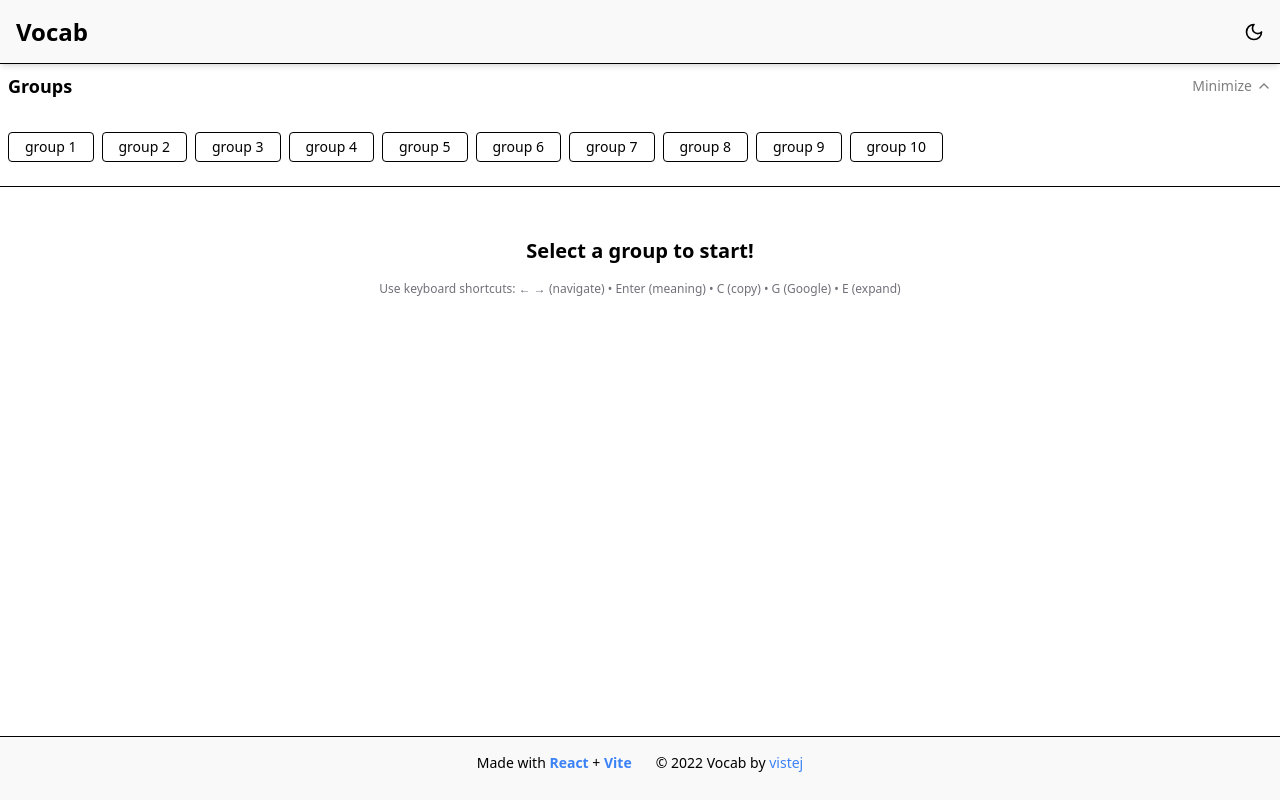
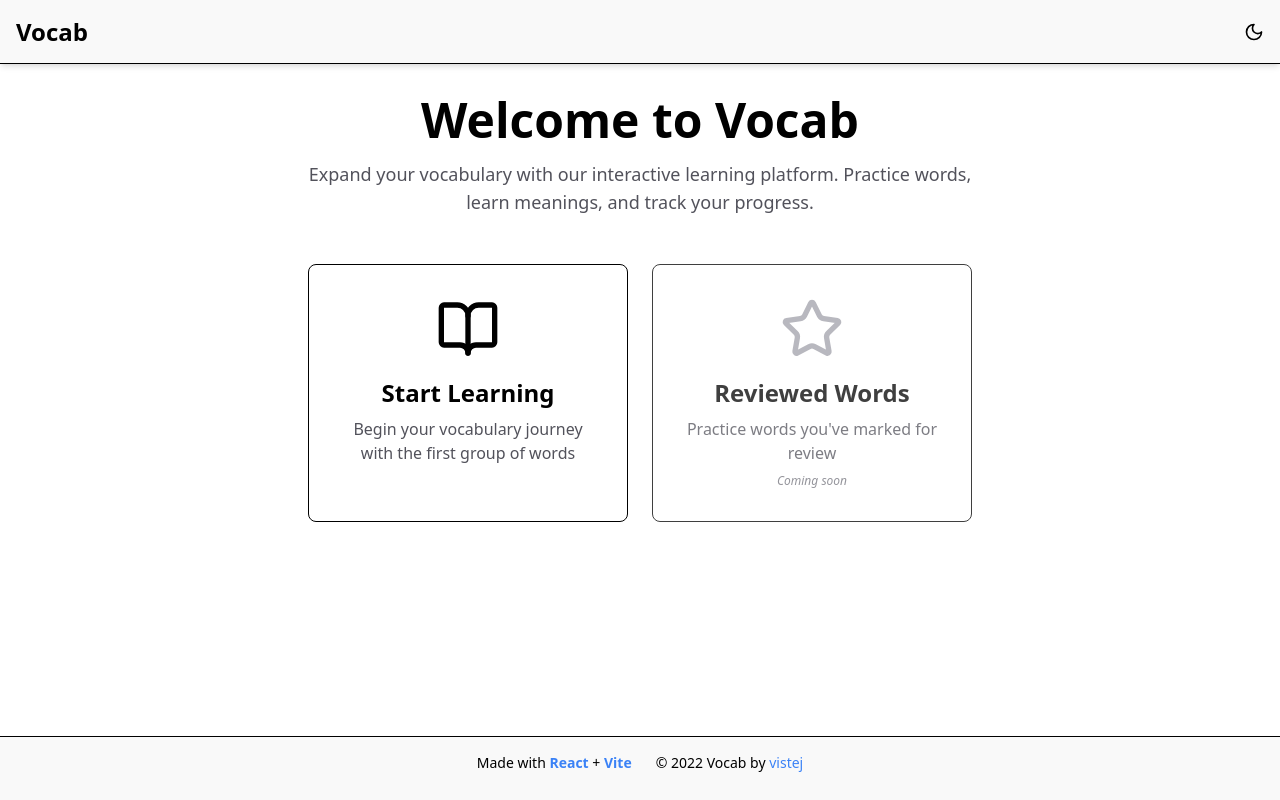
Before and after one commit to vistej/vocab, a React (Vite) app: page / in a window 1280 px wide. Built offline with nearby package versions, Linux system fonts and the light colour scheme.

Commit message:
homepage added

```diff
--- a/src/App.jsx
+++ b/src/App.jsx
@@ -1,5 +1,6 @@
 import { Navigate, Route, Routes } from 'react-router-dom';
 import Home from './Pages/Home';
+import WordListPage from './Pages/WordListPage';
 import { toast, Toaster } from 'sonner';
 import { useNetworkStatus } from './utils/network';
 import { useEffect, useRef } from 'react';
@@ -28,8 +29,8 @@ function App() {
       {/* Routes */}
       <Routes>
         <Route path='/' element={<Home />} />
-        <Route path='/:pgi' element={<Home />} />
-        <Route path='/:pgi/:pwi' element={<Home />} />
+        <Route path='/:pgi' element={<WordListPage />} />
+        <Route path='/:pgi/:pwi' element={<WordListPage />} />
         <Route path='*' element={<Navigate to='/' replace />} />
       </Routes>
     </div>
--- a/src/Pages/Home.jsx
+++ b/src/Pages/Home.jsx
@@ -1,12 +1,81 @@
+import { useNavigate } from 'react-router-dom';
 import Footer from '../components/Footer';
 import Header from '../components/Header';
-import WordList from '../components/WordList';
+import { BookOpen, Star } from 'lucide-react';
 
 const Home = () => {
+  const navigate = useNavigate();
+
+  const handleStartClick = () => {
+    // Navigate to first group (group_1), first word (index 0)
+    navigate('/group_1/0');
+  };
+
+  const handleReviewedClick = () => {
+    // Placeholder for now - will implement reviewed words functionality later
+    console.log('Reviewed words clicked - functionality coming soon');
+  };
+
   return (
     <div className='h-screen'>
       <Header />
-      <WordList />
+
+      {/* Main content */}
+      <div className='container mx-auto pt-24 pb-16 px-4'>
+        {/* Welcome section */}
+        <div className='text-center mb-12'>
+          <h1 className='text-4xl md:text-5xl font-bold text-brand-text mb-4'>
+            Welcome to Vocab
+          </h1>
+          <p className='text-lg text-zinc-600 dark:text-zinc-300 max-w-2xl mx-auto'>
+            Expand your vocabulary with our interactive learning platform.
+            Practice words, learn meanings, and track your progress.
+          </p>
+        </div>
+
+        {/* Cards section */}
+        <div className='flex flex-col md:flex-row gap-6 justify-center items-stretch max-w-4xl mx-auto'>
+          {/* Start card */}
+          <div
+            onClick={handleStartClick}
+            className='bg-brand-bg border border-brand-text dark:border-zinc-700 rounded-lg p-8 cursor-pointer
+                       hover:shadow-lg transition-all duration-300 hover:scale-105 w-full md:w-80 flex-1 md:flex-none'
+          >
+            <div className='flex flex-col items-center text-center h-full'>
+              <div className='mb-4'>
+                <BookOpen className='w-16 h-16 text-black dark:text-yellow-400' />
+              </div>
+              <h2 className='text-2xl font-semibold text-brand-text mb-2'>
+                Start Learning
+              </h2>
+              <p className='text-zinc-600 dark:text-zinc-300 flex-1'>
+                Begin your vocabulary journey with the first group of words
+              </p>
+            </div>
+          </div>
+
+          {/* Reviewed words card */}
+          <div
+            onClick={handleReviewedClick}
+            className='bg-brand-bg border border-brand-text dark:border-zinc-700 rounded-lg p-8 cursor-pointer
+                       hover:shadow-lg transition-all duration-300 hover:scale-105 w-full md:w-80 opacity-75 flex-1 md:flex-none'
+          >
+            <div className='flex flex-col items-center text-center h-full'>
+              <div className='mb-4'>
+                <Star className='w-16 h-16 text-zinc-400 dark:text-zinc-600' />
+              </div>
+              <h2 className='text-2xl font-semibold text-brand-text mb-2'>
+                Reviewed Words
+              </h2>
+              <p className='text-zinc-600 dark:text-zinc-300 flex-1'>
+                Practice words you've marked for review
+              </p>
+              <p className='text-xs text-zinc-500 mt-2 italic'>Coming soon</p>
+            </div>
+          </div>
+        </div>
+      </div>
+
       <Footer />
     </div>
   );
--- /dev/null
+++ b/src/Pages/WordListPage.jsx
@@ -0,0 +1,15 @@
+import Footer from '../components/Footer';
+import Header from '../components/Header';
+import WordList from '../components/WordList';
+
+const WordListPage = () => {
+  return (
+    <div className='h-screen'>
+      <Header />
+      <WordList />
+      <Footer />
+    </div>
+  );
+};
+
+export default WordListPage;
--- a/src/components/Header.jsx
+++ b/src/components/Header.jsx
@@ -1,18 +1,27 @@
 import { Moon } from 'lucide-react';
 import { Sun } from 'lucide-react';
 import { useState } from 'react';
+import { useNavigate } from 'react-router-dom';
 import { useTheme } from '../context/ThemeContext';
 
 const Header = () => {
   const { theme, toggleTheme } = useTheme();
+  const navigate = useNavigate();
+
+  const handleLogoClick = () => {
+    navigate('/');
+  };
 
   return (
     <div className='bg-brand-header h-16 fixed w-full shadow-md p-4 border-b border-brand-text dark:border-zinc-700'>
       <div className='container mx-auto'>
         <div className='flex justify-between items-center'>
-          <p className='text-2xl font-bold text-brand-text dark:text-yellow-200'>
+          <button
+            onClick={handleLogoClick}
+            className='text-2xl font-bold text-brand-text dark:text-yellow-200 hover:opacity-75 transition-opacity cursor-pointer'
+          >
             Vocab
-          </p>
+          </button>
           {theme === 'dark' ? (
             <Sun
               className='w-5 h-5 cursor-pointer text-white hover:text-yellow-400 transition-colors'
```
Also changed, not shown: 1 other file (tests, documents, lock files or other folders).
